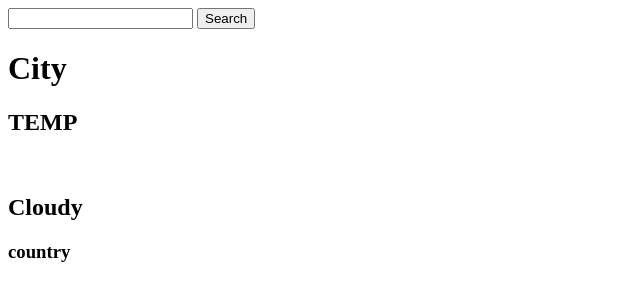
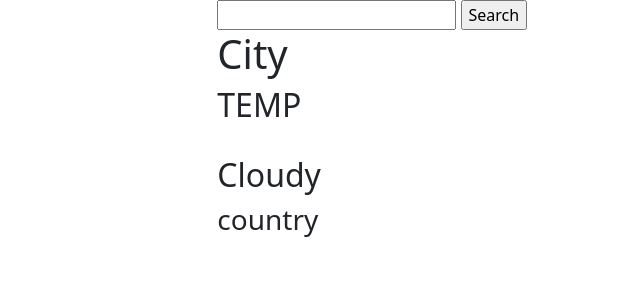
Before and after one commit to SherenKarunasena/Weather-App, a plain HTML site: page index.html in a window 1280 px wide. Shown: the whole page, without its empty margins (0-640 px from the left). Drawn offline with nearby package versions, Linux system fonts and the light colour scheme.

Commit message:
no message

```diff
--- a/index.html
+++ b/index.html
@@ -1,20 +1,36 @@
 <!DOCTYPE html>
 <html lang="en">
     <head>
-    <meta charset="UTF-8">
-    <meta name="viewport" content="width=device-width, initial-scale=1.0">
-    <title>Document</title>
+        <meta charset="utf-8">
+        <meta name="viewport" content="width=device-width, initial-scale=1">
+        <title>Weather App</title>
+        <link href="https://cdn.jsdelivr.net/npm/bootstrap@5.3.2/dist/css/bootstrap.min.css" rel="stylesheet" integrity="sha384-T3c6CoIi6uLrA9TneNEoa7RxnatzjcDSCmG1MXxSR1GAsXEV/Dwwykc2MPK8M2HN" crossorigin="anonymous">
       </head>
   <body>
+
+
+<div class="content">
+    <div class="row">
+        <div class="col-2">
+
+        </div>
+
+        <div class="col-10">
             <div>
-        <input id="serchTxt" type="text">
-        <input id="serchBtn" type="button" value="Search">
+                <input id="serchTxt" type="text" />
+                <input id="serchBtn" type="button" value="Search" />
                 <h1 id="cityLbl">City</h1>
                 <h2 id="tempLbl">TEMP</h2>
-        <img id="iconimg" src="" >
-        <h2 id="textLbl" >Cloudy</h2>
+                <img id="iconimg" src="" />
+                <h2 id="textLbl">Cloudy</h2>
                 <h3 id="countryLbl">country</h3>
               </div>
+        </div>
+    </div>
+</div>
+
+
+
     <script src="js/app.js"></script>
   </body>
 </html>
```
Lines whose indentation alone changed are shown as unchanged.
